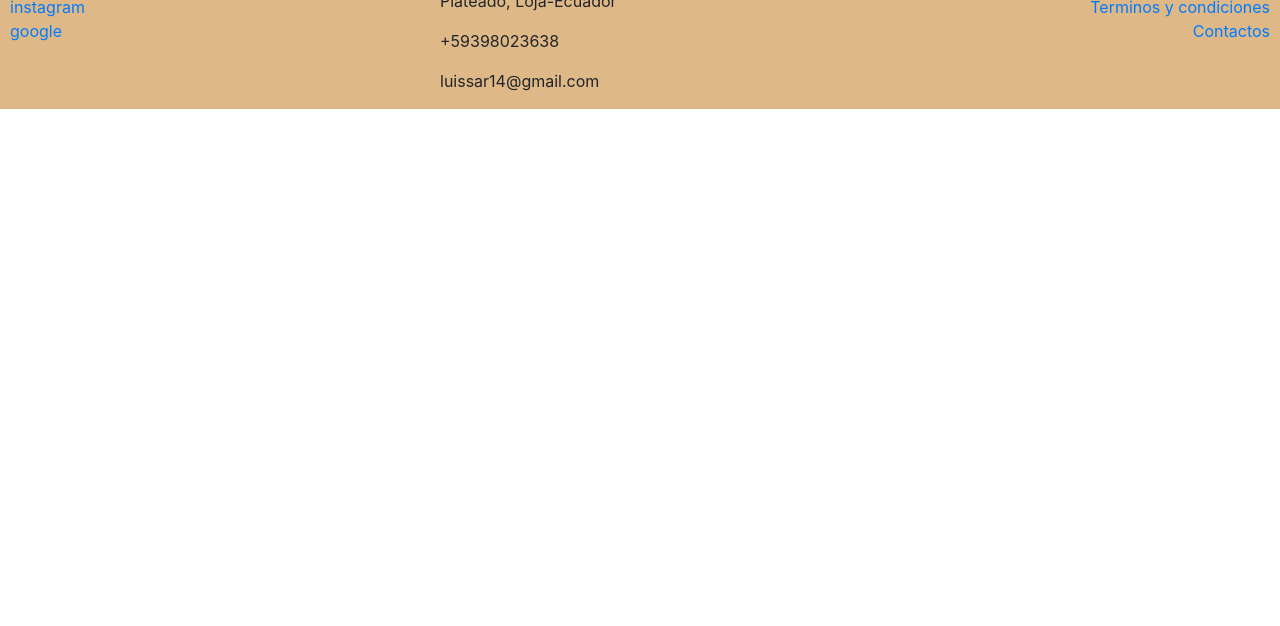
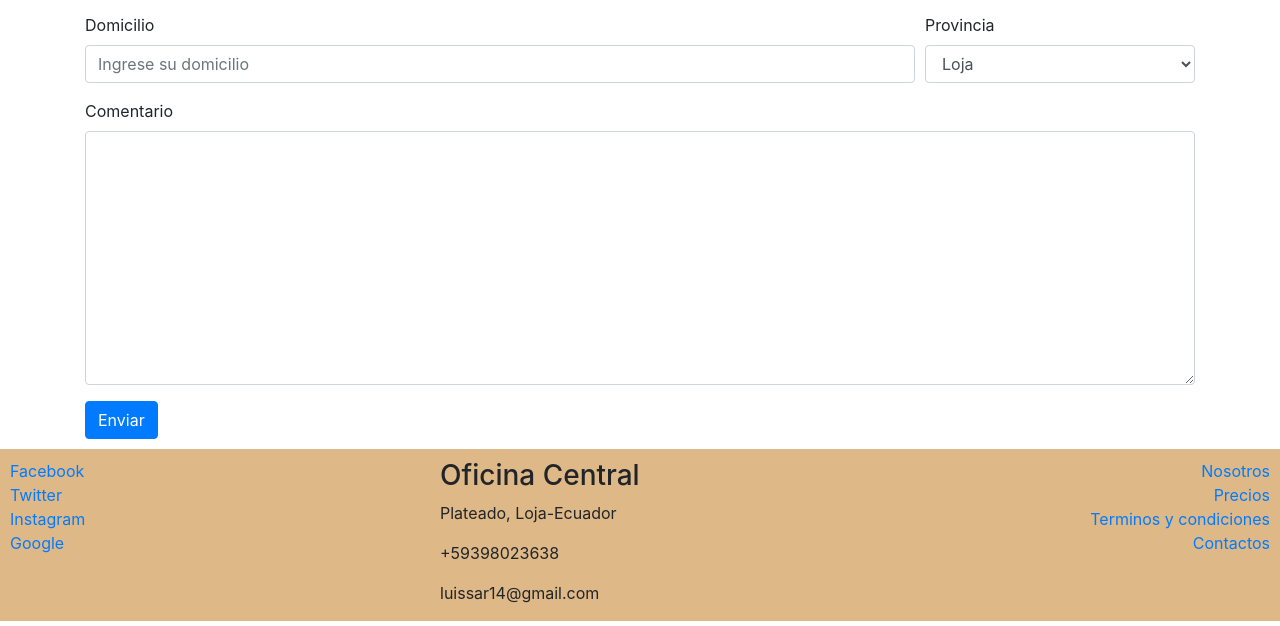
Before and after one commit to Allen2316/practica_hoteles, a website: page contacto.html in a window 1280 px wide. Shown: the part 457-1083 px from the top of the page. Before the commit the page ends 800 px from the top, so only its background shows below. Drawn offline with nearby package versions, Linux system fonts and the light colour scheme; a web font is replaced by a local one.

Commit message:
Update en los archivos
Actualizacion y creacion de formulario en contacto.html, y cambio de presentacion en about.html

```diff
--- a/contacto.html
+++ b/contacto.html
@@ -20,7 +20,7 @@
         </button>
         <div class="collapse navbar-collapse" id="navbarSupportedContent">
             <ul class="navbar-nav mr-auto">
-                <li class="nav-item"><a class="nav-link" href="#">Home</a></li>
+                <li class="nav-item"><a class="nav-link" href="./index.html">Home</a></li>
                 <li class="nav-item"><a class="nav-link" href="./about.html">Nosotros</a></li>
                 <li class="nav-item"><a class="nav-link" href="./precios.html">Precios</a></li>
                 <li class="nav-item"><a class="nav-link" href="#">Términos</a></li>
@@ -53,16 +53,41 @@
                     <input type="text" class="form-control" id="apellidos" placeholder="Ingrese sus apellidos">
                 </div>
             </div>
+            <div class="form-group">
+                <label for="email">Email </label>
+                <input type="email" class="form-control" id="email" placeholder="Ingrese sus email">
+            </div>
+            <div class="form-row">
+                <div class="form-group col-sm-9">
+                    <label for="domicilio">Domicilio </label>
+                    <input type="text" class="form-control" id="domicilio" placeholder="Ingrese su domicilio">
+                </div>
+                <div class="form-group col-sm-3">
+                    <label for="provincia">Provincia </label>
+                    <select id="provincia" class="form-control">
+                        <option selected>Loja</option>
+                        <option>Manta</option>
+                        <option>Guayaquil</option>
+                        <option>Portoviejo</option>
+                    </select>
+                </div>
+            </div>
+            <div class="form-group">
+                <label for="contenido">Comentario </label>
+                <textarea id="contenido" class="form-control" rows="10"></textarea>
+            </div>
+            <!--Cambiar el boton ver video-->
+            <button type="submit" class="btn btn-primary">Enviar</button>
         </form>
     </div>
 
     <footer>
         <div class="row">
             <div class="col-sm-4 d-flex flex-column">
-                <a href="http://www.facebook.com">facebook</a>
-                <a href="http://www.twitter.com">twitter</a>
-                <a href="http://www.instagram.com">instagram</a>
-                <a href="http://www.google.com.ec">google</a>
+                <a href="http://www.facebook.com">Facebook</a>
+                <a href="http://www.twitter.com">Twitter</a>
+                <a href="http://www.instagram.com">Instagram</a>
+                <a href="http://www.google.com.ec">Google</a>
             </div>
 
             <div class="col-sm-4">
```
Also changed, not shown: about.html (+5 -5 lines), index.html (+4 -4 lines).
